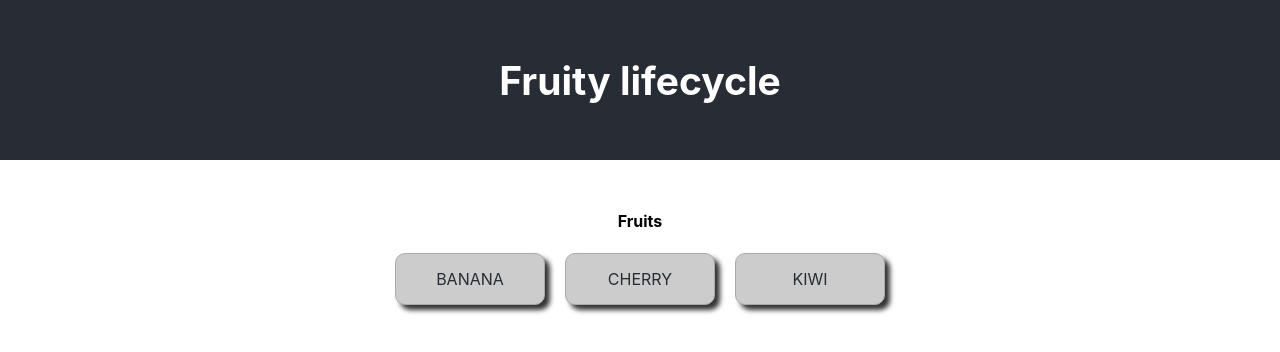
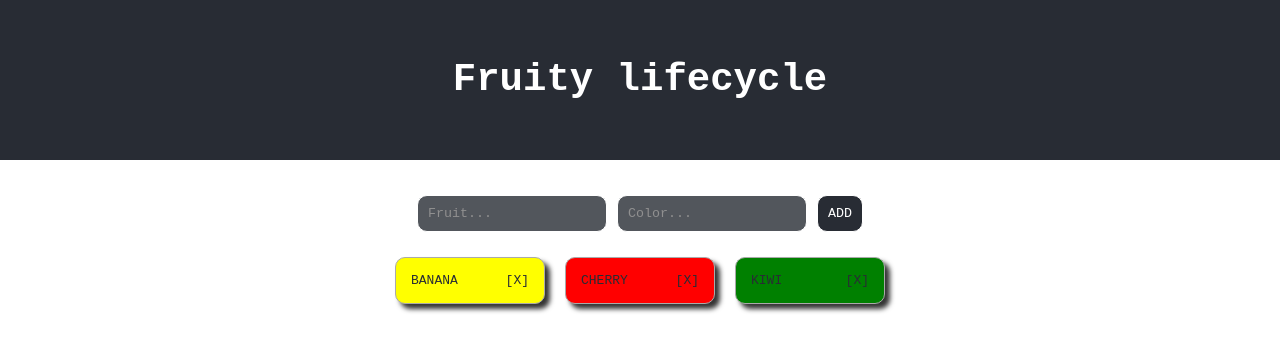
Before and after one commit to FBW23/react-lifecycle-intro, a React (Create React App) app: page / in a window 1280 px wide. Shown: the top 352 px of the page. Built offline with nearby package versions, Linux system fonts and the light colour scheme.

Commit message:
Added stage 2 solution

```diff
--- a/src/App.css
+++ b/src/App.css
@@ -1,5 +1,6 @@
 * {
   box-sizing: border-box;
+  font-family: monospace;
 }
 
 .App {
@@ -40,6 +41,29 @@ main {
   text-transform: uppercase;
 }
 
-.cards > *:hover {
+.cards > *:hover, button:hover {
   opacity: 0.8;
 }
+
+form input, form button {
+  background-color: #282c34;
+  color: white;
+  padding: 10px;
+  outline: none;
+  border: 1px solid white;
+  border-radius: 10px;
+  margin: 5px;
+}
+
+form input{
+  opacity: 0.8;
+}
+
+.fruit {
+  display: flex;
+  justify-content: space-between;
+}
+
+.red { background: red; }
+.yellow { background: yellow; }
+.green { background: green; }
--- a/src/App.js
+++ b/src/App.js
@@ -1,12 +1,16 @@
 import React, { Component } from 'react';
 import './App.css';
+import Fruit from './Fruit';
 
 class App extends Component {
 
   constructor() {
     super()
 
-    this.state = { fruits: [] }
+    this.state = {
+      fruits: [],
+      fruitNew: {title: '', color: ''}
+    }
   }
 
   // load our initial data
@@ -31,6 +35,36 @@ class App extends Component {
     this.setState({ fruits })
   }
 
+  handleFormTitleChange = (e) => {
+    this.setState({ fruitNew: { ...this.state.fruitNew, title: e.target.value}})
+  }
+
+  handleFormColorChange = (e) => {
+    this.setState({ fruitNew: { ...this.state.fruitNew, color: e.target.value}})
+  }
+
+  addFruit = (e) => {
+    e.preventDefault()
+    console.log(this.state.fruitNew)
+    let fruitsNew = [...this.state.fruits, this.state.fruitNew];
+    localStorage.setItem("FRUITS", JSON.stringify(fruitsNew))
+    this.setState({fruits: fruitsNew})
+  }
+
+  deleteFruit = (title) => {
+    let fruitsCopy = this.state.fruits.filter(fruit => fruit.title !== title)
+    localStorage.setItem("FRUITS", JSON.stringify(fruitsCopy))
+    this.setState({fruits: fruitsCopy})
+  }
+
+  changeColor = (title) => {
+    let fruitsCopy = [...this.state.fruits]
+    let fruitToUpdate = fruitsCopy.find(fruit => fruit.title == title)
+    fruitToUpdate.color = prompt("New color:", fruitToUpdate.color)
+    localStorage.setItem("FRUITS", JSON.stringify(fruitsCopy))
+    this.setState({fruits: fruitsCopy})
+  }
+
   render() {
     return (
       <div className="App">
@@ -38,10 +72,19 @@ class App extends Component {
           <h2>Fruity lifecycle</h2>
         </header>
         <main>
-          <h4>Fruits</h4>
-          <div className="cards teachers">
+          <form onSubmit={this.addFruit}>
+            <input placeholder="Fruit..." onChange={this.handleFormTitleChange} value={this.state.fruitNew.title} />
+            <input placeholder="Color..." onChange={this.handleFormColorChange} value={this.state.fruitNew.color} />
+            <button type="submit">ADD</button>
+          </form>
+          {/* <h4>Fruits</h4> */}
+          <div className="cards fruits">
             {this.state.fruits.map(fruit => (
-              <div key={fruit.title}>{fruit.title}</div>
+              <Fruit
+                fruit={fruit}
+                changeColor={this.changeColor}
+                deleteFruit={this.deleteFruit}
+              ></Fruit>
             ))}
           </div>
         </main>
--- /dev/null
+++ b/src/Fruit.js
@@ -0,0 +1,18 @@
+import React from 'react';
+
+const Fruit = (props) => {
+  // fetch fruit from props
+  let { fruit, changeColor, deleteFruit } = props;
+  let fruitStyle = {
+    background: fruit.color
+  };
+
+  return (
+    <div className="fruit" style={fruitStyle} key={fruit.title} >
+      <span onClick={() => changeColor(fruit.title)}>{fruit.title}</span>
+      <span onClick={() => deleteFruit(fruit.title)}>[X]</span>
+    </div>
+  );
+};
+
+export default Fruit;
```
Also changed, not shown: 1 other file (tests, documents, lock files or other folders).
